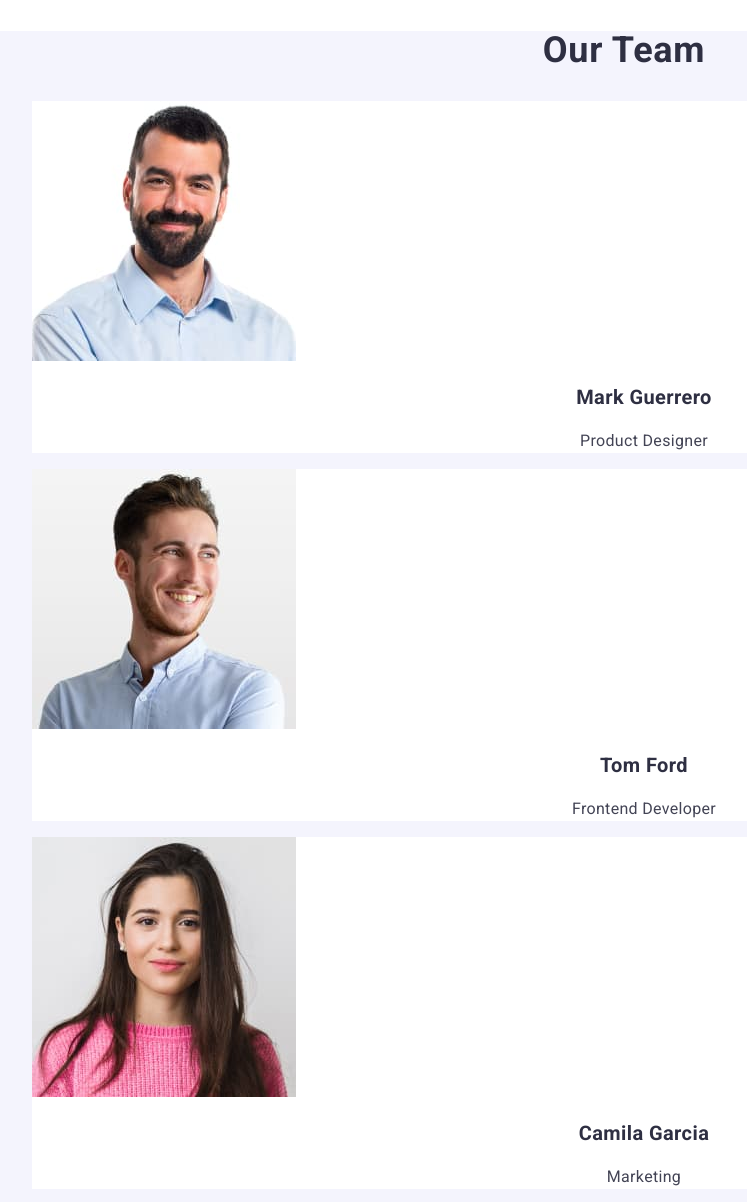
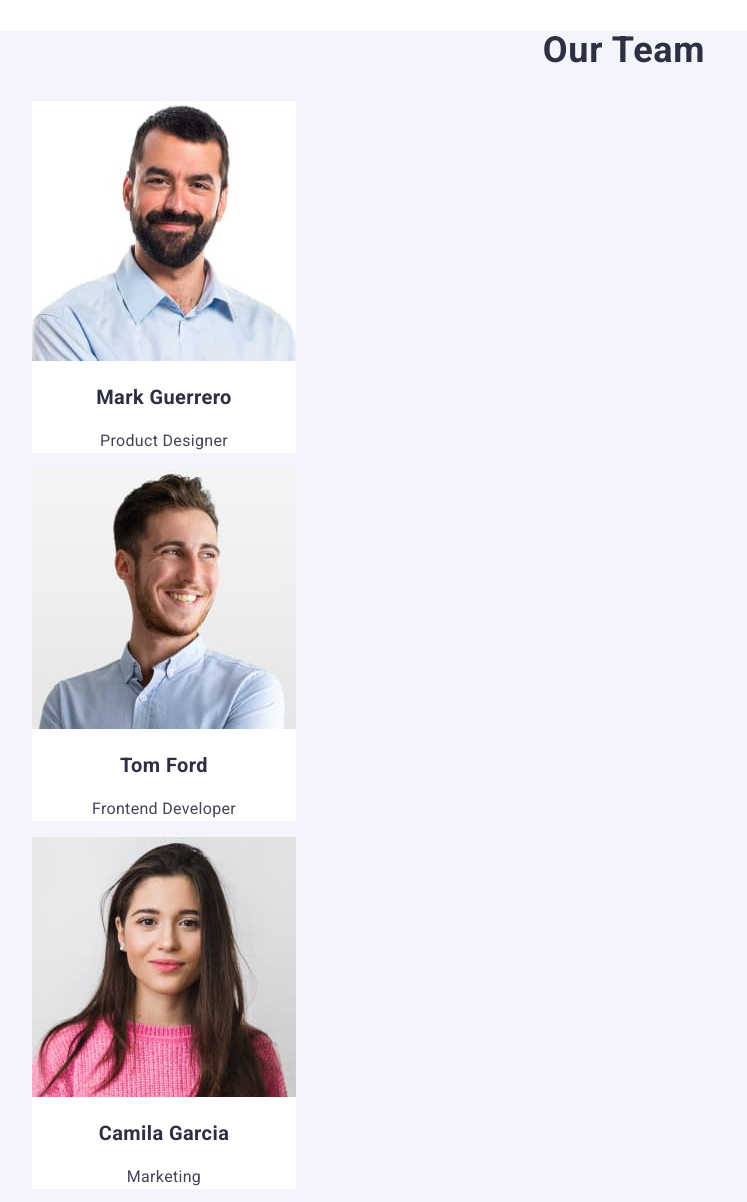
Before and after one commit to valpvf/goit-markup-hw-03, a plain HTML site: page index.html in a window 1280 px wide. Shown: the part 1789-2991 px from the top of the page, without its empty margins (16-763 px from the left). Drawn offline with Linux system fonts and the light colour scheme.

Commit message:
add width for elements

```diff
--- a/css/styles.css
+++ b/css/styles.css
@@ -173,6 +173,10 @@ body {
   background-color: #fff;
 }
 
+.section-item.card-team {
+  width: 264px;
+}
+
 .section-caption {
   font-weight: 600;
   font-size: 20px;
@@ -217,6 +221,10 @@ body {
 /* .gallery-list {
 } */
 
+.gallery-item {
+  width: 360px;
+}
+
 .gallery-item > .link {
   color: currentColor;
 }
--- a/index.html
+++ b/index.html
@@ -134,7 +134,7 @@
       <section class="section accent-bg">
         <h2 class="section-title">Our Team</h2>
         <ul class="section-list list">
-          <li class="section-item">
+          <li class="section-item card-team">
             <img
               src="./images/team1.jpg"
               alt="Mark Guerrero"
@@ -144,7 +144,7 @@
             <h3 class="section-caption center">Mark Guerrero</h3>
             <p class="section-text center">Product Designer</p>
           </li>
-          <li class="section-item">
+          <li class="section-item card-team">
             <img
               src="./images/team2.jpg"
               alt="Tom Ford"
@@ -154,7 +154,7 @@
             <h3 class="section-caption center">Tom Ford</h3>
             <p class="section-text center">Frontend Developer</p>
           </li>
-          <li class="section-item">
+          <li class="section-item card-team">
             <img
               src="./images/team3.jpg"
               alt="Camila Garcia"
@@ -164,7 +164,7 @@
             <h3 class="section-caption center">Camila Garcia</h3>
             <p class="section-text center">Marketing</p>
           </li>
-          <li class="section-item">
+          <li class="section-item card-team">
             <img
               src="./images/team4.jpg"
               alt="Daniel Wilson"
```
